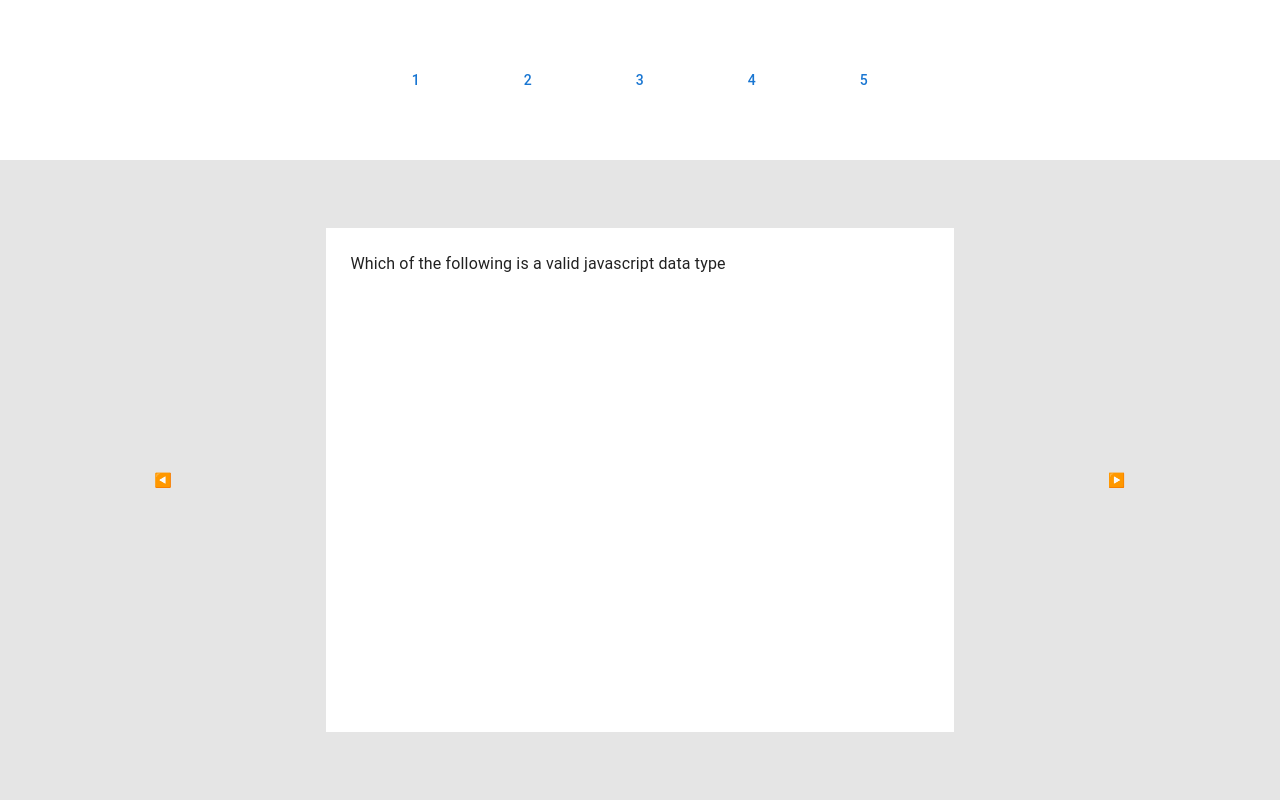
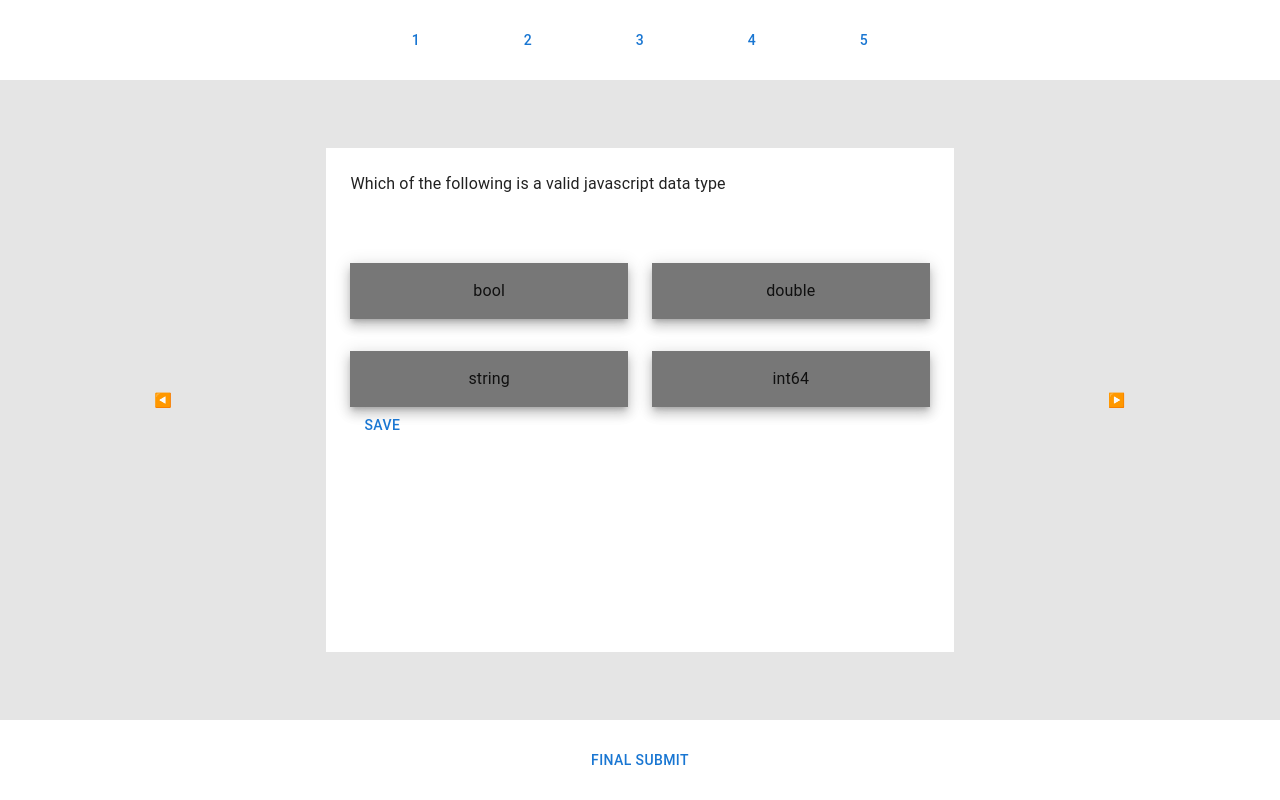
Before and after one commit to kevkanae/assignment2, a React (Create React App) app: page /quiz in a window 1280 px wide. Built offline with nearby package versions, Linux system fonts and the light colour scheme.

Commit message:
fixed answers logic

```diff
--- a/src/components/GridOptions.tsx
+++ b/src/components/GridOptions.tsx
@@ -1,12 +1,27 @@
-import { Grid, Typography } from "@mui/material";
-import React from "react";
+import { Grid, Typography, Box } from "@mui/material";
 
-const GridOptions = () => {
+interface IOptions {
+  options: string | number | boolean;
+  ansIndex: number;
+  clickedAns: Function;
+}
+
+const GridOptions = (props: IOptions) => {
   return (
-    <Grid container spacing={2}>
-      <Grid item xs={8}>
-        <Typography>s</Typography>
-      </Grid>
+    <Grid item xs={6} onClick={() => props.clickedAns(props.ansIndex)}>
+      <Box
+        sx={{
+          backgroundColor: "#777",
+          p: 2,
+          boxShadow: 7,
+          "&:hover": { cursor: "pointer" },
+          "&:active": {
+            backgroundColor: "#e5e5e5",
+          },
+        }}
+      >
+        <Typography sx={{ textAlign: "center" }}>{props.options}</Typography>
+      </Box>
     </Grid>
   );
 };
--- a/src/pages/Quiz.tsx
+++ b/src/pages/Quiz.tsx
@@ -13,6 +13,7 @@ import { useState } from "react";
 
 const Quiz = () => {
   const [currentIndex, setCurrentIndex] = useState<number>(0);
+  const [currentAnswerIndex, setCurrentAnswerIndex] = useState<number>();
 
   const handleQChange = (curr: number, type: number) => {
     if (type === +1 && currentIndex !== 4) {
@@ -23,11 +24,47 @@ const Quiz = () => {
       setCurrentIndex(curr - 1);
     }
   };
+
+  const handleClickedAnswer = (index: number) => {
+    setCurrentAnswerIndex(index);
+  };
+
+  const handleSaveAnswer = (curr: number) => {
+    let currAns = {
+      qi: curr,
+      q: jsQuestions[curr].questionText,
+      a: jsQuestions[curr].answerOptions.filter((x) => x.isCorrect),
+      ca: jsQuestions[curr].answerOptions.filter(
+        (_, i) => i === currentAnswerIndex
+      ),
+    };
+
+    // If Answer Key exists in local storage
+    if (localStorage.getItem("ANS") !== null) {
+      let prevAns = JSON.parse(localStorage.getItem("ANS") || "");
+      console.log(prevAns);
+      //if current Q exists then modify
+      let ind = prevAns.findIndex((x: { qi: number }) => x.qi === curr);
+
+      // if current Q doesnt exist
+      if (ind === -1) {
+        prevAns.push(currAns);
+        localStorage.setItem("ANS", JSON.stringify(prevAns));
+      } else {
+        prevAns[ind] = currAns;
+        localStorage.setItem("ANS", JSON.stringify(prevAns));
+      }
+    } else {
+      let thisOnlyRunsOnce = [currAns];
+      localStorage.setItem("ANS", JSON.stringify(thisOnlyRunsOnce));
+    }
+  };
+
   return (
     <>
       <Box
         sx={{
-          height: "20vh",
+          height: "10vh",
           width: "100vw",
           display: "flex",
           alignItems: "center",
@@ -60,13 +97,50 @@ const Quiz = () => {
             p: 3,
           }}
         >
-          {/* {jsQuestions.map((x, i) => ( */}
-          <Box>
+          <>
             <Question q={jsQuestions[currentIndex].questionText} />
-          </Box>
-          {/* ))} */}
+            <Grid
+              container
+              spacing={2}
+              rowSpacing={4}
+              columnSpacing={3}
+              direction="row"
+              justifyContent="space-evenly"
+              alignItems="center"
+            >
+              {jsQuestions[currentIndex].answerOptions.map((x, i: number) => (
+                <GridOptions
+                  key={i}
+                  options={x.answerText}
+                  ansIndex={i}
+                  clickedAns={(ansI: number) => handleClickedAnswer(ansI)}
+                />
+              ))}
+            </Grid>
+            <Button onClick={() => handleSaveAnswer(currentIndex)}>Save</Button>
+          </>
         </Box>
         <Button onClick={() => handleQChange(currentIndex, +1)}>▶️</Button>
+      </Box>
+      <Box
+        sx={{
+          height: "10vh",
+          width: "100vw",
+          display: "flex",
+          alignItems: "center",
+          justifyContent: "center",
+        }}
+      >
+        <Button
+          sx={{}}
+          onClick={() => {
+            let fa = JSON.parse(localStorage.getItem("ANS") || "");
+            console.log(fa);
+            localStorage.clear();
+          }}
+        >
+          Final Submit
+        </Button>
       </Box>
     </>
   );
```
